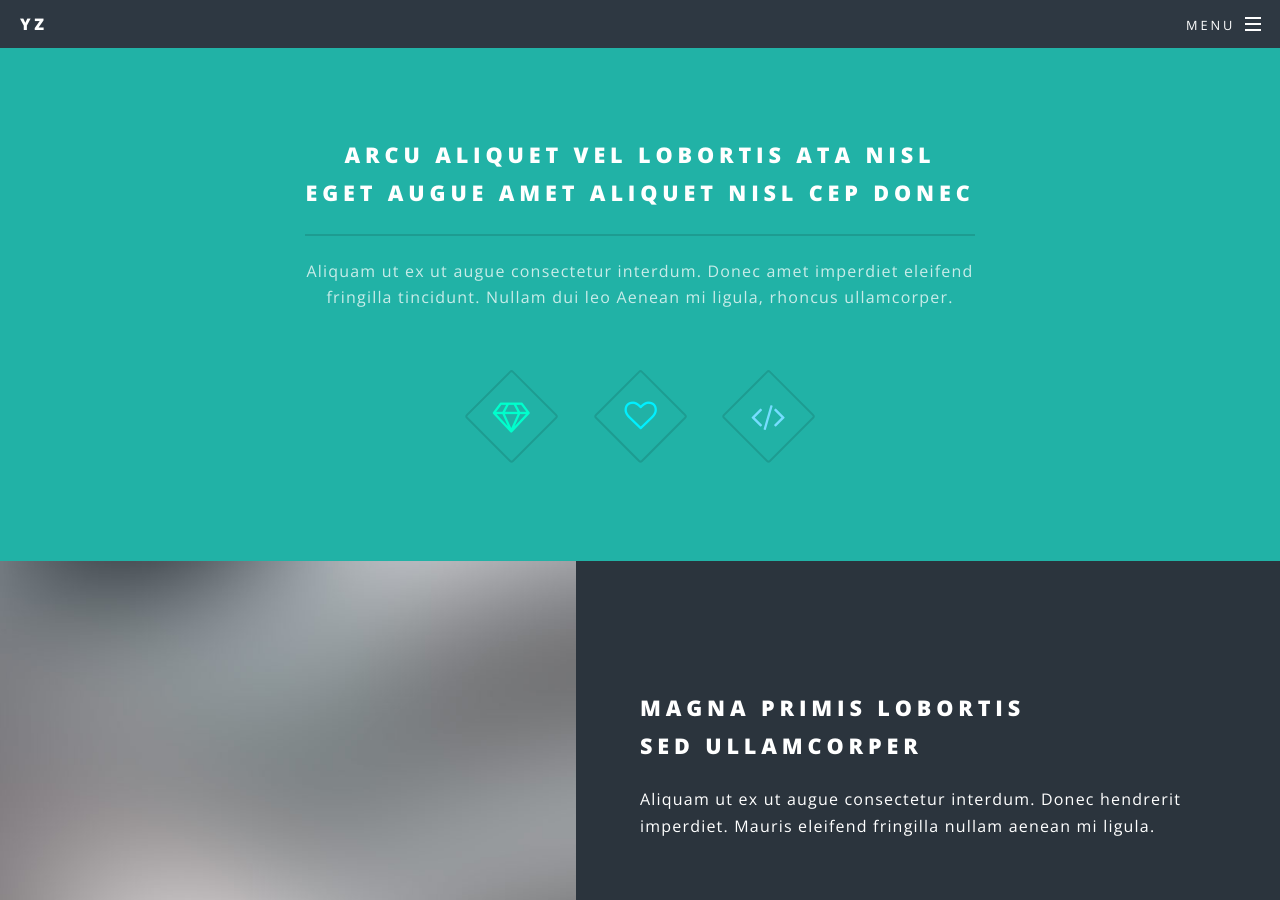
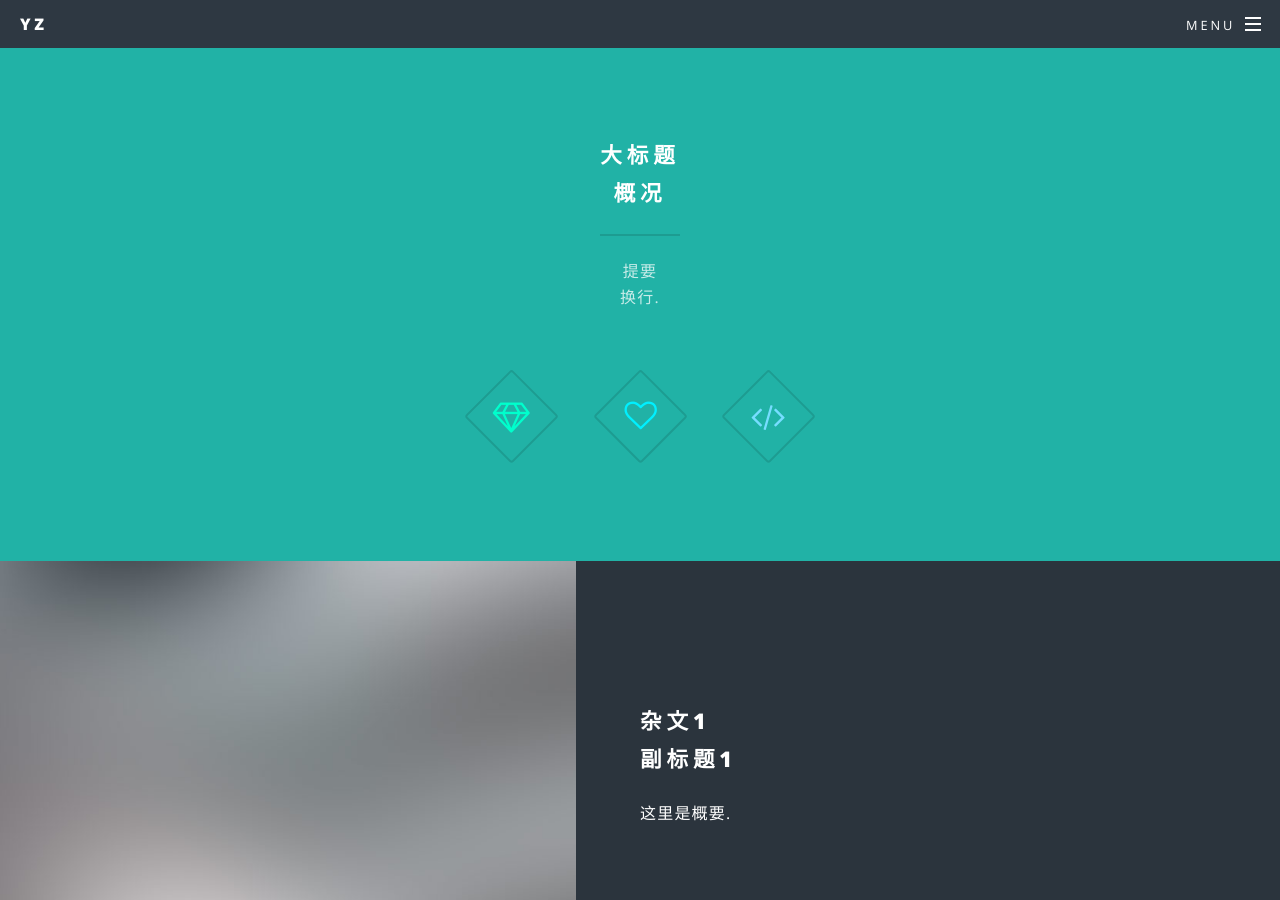
Before and after one commit to yz14/yz14.github.io4, a Jekyll site: the page built from index.html, in a window 1280 px wide and 900 px high, scrolled down 860 px. Built offline with Jekyll 4.4.1, drawn with Linux system fonts in a browser that asks for light colours; some of the changed text lies outside the part shown.

Commit message:
Update index.html

```diff
--- a/index.html
+++ b/index.html
@@ -7,20 +7,20 @@ layout: landing
 							<h2>{{ site.title }}</h2>
 							<p>{{ site.description | markdownify }}</p>
 							<ul class="actions">
-								<li><a href="#" class="button special">Activate</a></li>
+								<li><a href="https://yz14.github.io" class="button special">按钮</a></li>
 							</ul>
 						</div>
-						<a href="#one" class="more scrolly">Learn More</a>
+						<a href="#one" class="more scrolly">下一个</a>
 					</section>
 
 				<!-- One -->
 					<section id="one" class="wrapper style1 special">
 						<div class="inner">
 							<header class="major">
-								<h2>Arcu aliquet vel lobortis ata nisl<br />
-								eget augue amet aliquet nisl cep donec</h2>
-								<p>Aliquam ut ex ut augue consectetur interdum. Donec amet imperdiet eleifend<br />
-								fringilla tincidunt. Nullam dui leo Aenean mi ligula, rhoncus ullamcorper.</p>
+								<h2>大标题<br />
+								概况</h2>
+								<p>提要<br />
+								换行.</p>
 							</header>
 							<ul class="icons major">
 								<li><span class="icon fa-diamond major style1"><span class="label">Lorem</span></span></li>
@@ -34,23 +34,23 @@ layout: landing
 					<section id="two" class="wrapper alt style2">
 						<section class="spotlight">
 							<div class="image"><img src="images/pic01.jpg" alt="" /></div><div class="content">
-								<h2>Magna primis lobortis<br />
-								sed ullamcorper</h2>
-								<p>Aliquam ut ex ut augue consectetur interdum. Donec hendrerit imperdiet. Mauris eleifend fringilla nullam aenean mi ligula.</p>
+								<h2>杂文1<br />
+								副标题1</h2>
+								<p>这里是概要.</p>
 							</div>
 						</section>
 						<section class="spotlight">
 							<div class="image"><img src="images/pic02.jpg" alt="" /></div><div class="content">
-								<h2>Tortor dolore feugiat<br />
-								elementum magna</h2>
-								<p>Aliquam ut ex ut augue consectetur interdum. Donec hendrerit imperdiet. Mauris eleifend fringilla nullam aenean mi ligula.</p>
+								<h2>杂文2<br />
+								2副标题</h2>
+								<p>这里是简要内容.</p>
 							</div>
 						</section>
 						<section class="spotlight">
 							<div class="image"><img src="images/pic03.jpg" alt="" /></div><div class="content">
-								<h2>Augue eleifend aliquet<br />
-								sed condimentum</h2>
-								<p>Aliquam ut ex ut augue consectetur interdum. Donec hendrerit imperdiet. Mauris eleifend fringilla nullam aenean mi ligula.</p>
+								<h2>随笔3<br />
+								副标题3</h2>
+								<p>内容简要3.</p>
 							</div>
 						</section>
 					</section>
```
